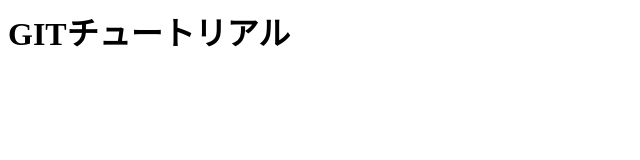
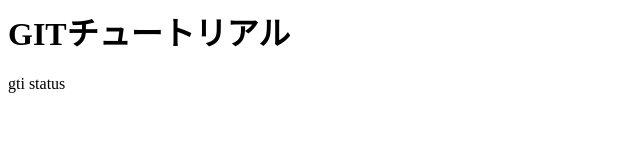
Before and after one commit to asa085/git_tutorial_bak, a plain HTML site: page index.html in a window 1280 px wide. Shown: the full height of the page, 0-640 px from the left. Drawn offline with Linux system fonts and the light colour scheme.

Commit message:
git statusコマンドを追記しました。

```diff
--- a/index.html
+++ b/index.html
@@ -1 +1,2 @@
 <h1>GITチュートリアル</h1>
+<p>gti status</p>
```
